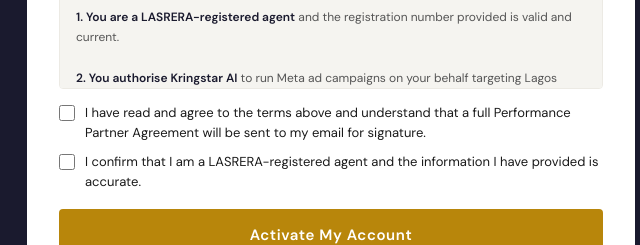
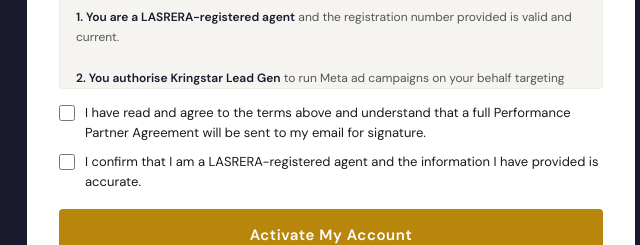
Before and after one commit to kristoferkings6-dot/Onboarding-form, a plain HTML site: page index.html in a window 1280 px wide. Shown: the part 1741-1986 px from the top of the page, 309-949 px from the left. Drawn offline with nearby package versions, Linux system fonts and the light colour scheme.

Commit message:
Update authorization from Kringstar AI to Kringstar Lead Gen

```diff
--- a/index.html
+++ b/index.html
@@ -210,7 +210,7 @@
     <div class="agreement-box">
       By submitting this form you confirm that:<br><br>
       <strong>1. You are a LASRERA-registered agent</strong> and the registration number provided is valid and current.<br><br>
-      <strong>2. You authorise Kringstar AI</strong> to run Meta ad campaigns on your behalf targeting Lagos property buyers.<br><br>
+      <strong>2. You authorise Kringstar Lead Gen</strong> to run Meta ad campaigns on your behalf targeting Lagos property buyers.<br><br>
       <strong>3. You understand the retainer fee</strong> covers ad spend and management as outlined in the Performance Partner Agreement which will be sent to your email.<br><br>
       <strong>4. Territory exclusivity</strong> is granted per corridor on a first-come, first-served basis and is subject to continued retainer payment.<br><br>
       <strong>5. Ad spend forfeiture clause:</strong> Bundled ad spend is non-refundable once campaigns have been activated.<br><br>
```
